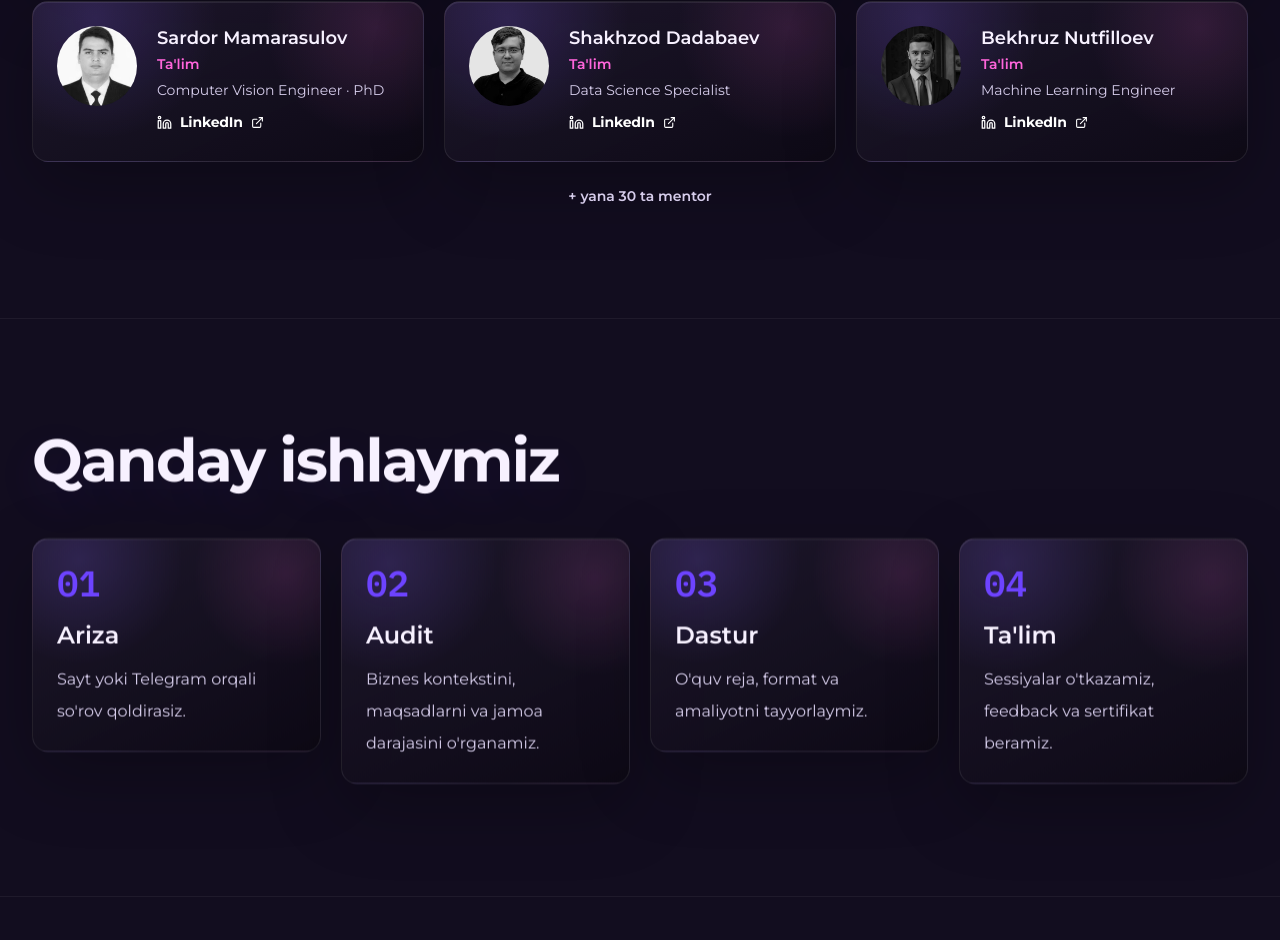
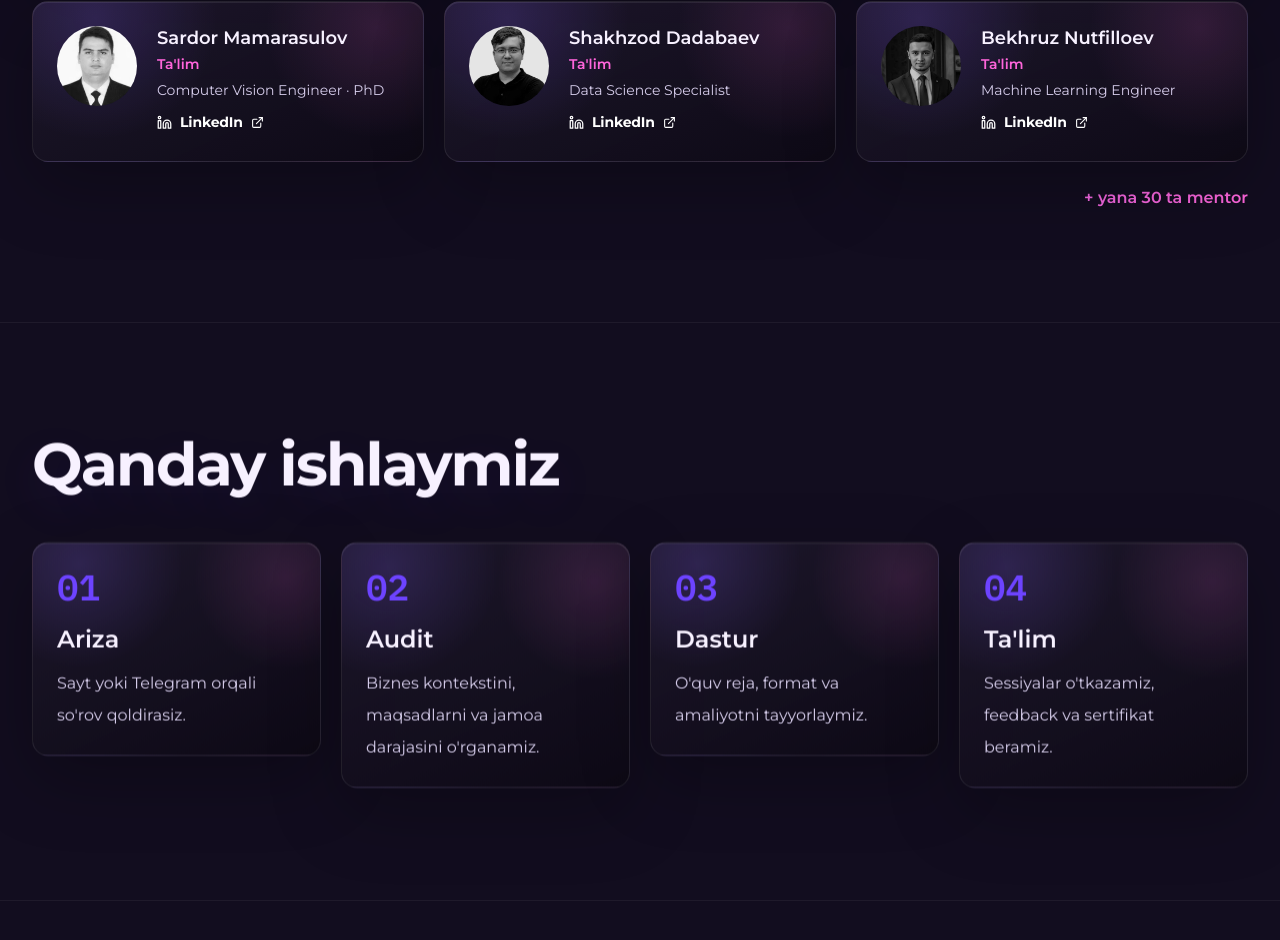
Before and after one commit to Godzilash12/MLC_web, a React (Vite) app: page /b2b in a window 1280 px wide. Shown: the part 3648-4588 px from the top of the page. Built offline with nearby package versions, Linux system fonts and the light colour scheme.

Commit message:
b2b: moreMentors right-aligned with purple gradient

```diff
--- a/src/pages/B2BPage.tsx
+++ b/src/pages/B2BPage.tsx
@@ -293,7 +293,7 @@ export function B2BPage() {
           <div className="mt-12">
             <TeamGrid members={mentors} dataSection="b2b-mentors" />
           </div>
-          <p className="mt-6 text-center text-sm font-semibold text-text-secondary">
+          <p className="mt-6 text-right text-base font-semibold bg-gradient-to-r from-[#9b6dff] to-[#ff65db] bg-clip-text text-transparent">
             {siteCopyData.b2b.moreMentors}
           </p>
         </div>
```
